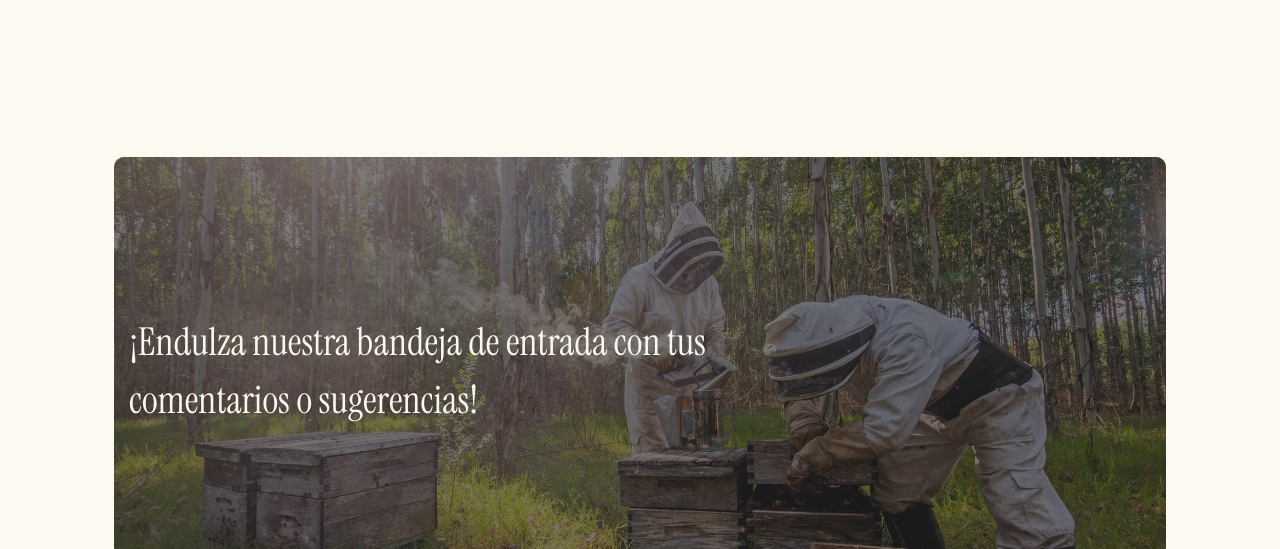
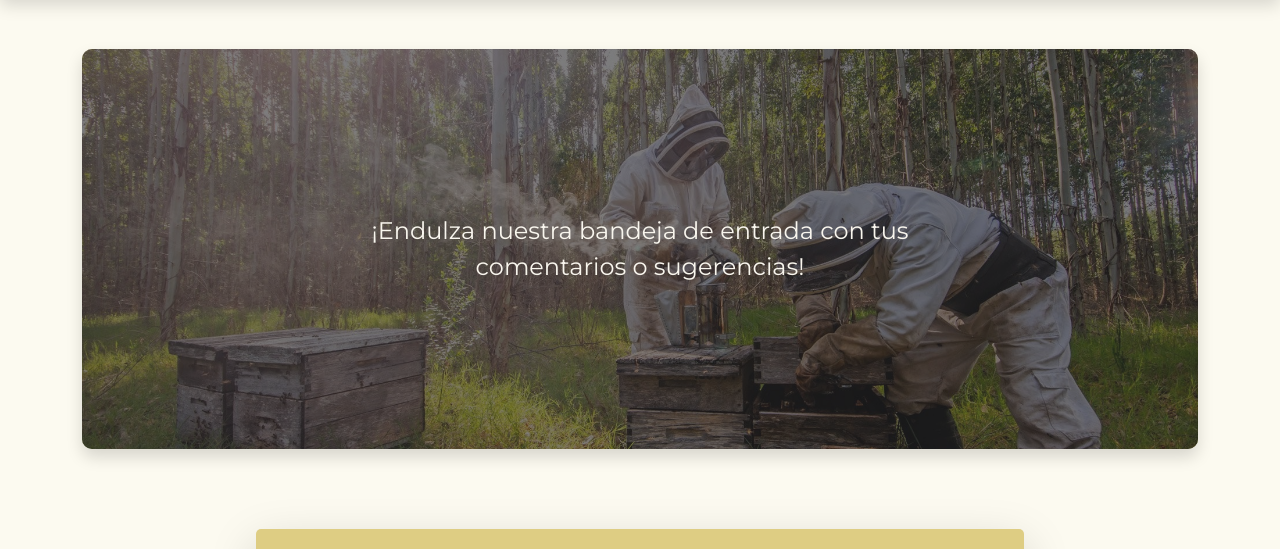
Before and after one commit to imart302/DevHuerta, a plain HTML site: page contact.html in a window 1280 px wide. Shown: the part 79-628 px from the top of the page. Drawn offline with nearby package versions, Linux system fonts and the light colour scheme.

Commit message:
fix: Fix generales   - Navbar fixed y corrección de z-index   - Padding top de cada main en cada pagina   - En contacto centrar el banner

```diff
--- a/contact.html
+++ b/contact.html
@@ -17,12 +17,13 @@
 </head>
 
 <body>
-  <!-- Inicio de Nav Bar -->
-  <nav class="navbar navbar-expand-md nav-color">
+
+  <!-- Inicio de navbar -->
+  <nav class="navbar navbar-expand-md nav-color position-fixed w-100 top-0 shadow">
     <div class="container-fluid">
       <!-- Inicio y logo -->
       <div class="navbar-nav">
-        <a class="navbar-brand nav-link title" href="/index.html">
+        <a class="navbar-brand nav-link title" href="/">
           <img src="/assets/svgs/DulceNectar.svg" alt="" class="nav-img" srcset="" />DULCE NECTAR
         </a>
         <!-- menu Hamburger -->
@@ -58,14 +59,15 @@
       </div>
     </div>
   </nav>
+
   <!-- Inicia contenido principal pagina de contacto -->
-  <main id="id-contact-main" class="container position-relative">
-    <div class="img-container">
+  <main id="id-contact-main" class="container position-relative pt-5">
+    <div class="img-container shadow">
       <span class="Span-element"></span>
       <p>¡Endulza nuestra bandeja de entrada con tus comentarios o sugerencias!</p>
     </div>
 
-    <div class="card-container">
+    <div class="card-container shadow-lg">
       <img src="./assets/svgs/DulceNectar.svg" alt="logo-dulceNectar">
 
       <form action="#" class="contact-form" id="contactForm">
--- a/styles/contact.css
+++ b/styles/contact.css
@@ -6,9 +6,9 @@
 /* Estilos de imagen y titulo superior */
 .img-container {
     position: relative;
-    min-width: 20em;
+    width: 100%;
     height: 25em;
-    margin: clamp(0.5em, 5vw, 2em);
+    margin-bottom: 5rem;
     background-image: url(../assets/imgs/contactImg.webp);
     background-size: cover;
     background-position: center center;
@@ -27,14 +27,13 @@
 }
 
 .img-container p {
-    font-family: 'Instrument Serif', serif;
-    font-size: clamp(1.5em, 3vw, 2.5em);
     font-weight: normal;
+    font-size: x-large;
     position: absolute;
+    text-align: center;
+    left: 50%;
     top: 50%;                                   /*Coloca el texto en el centro verticalmente*/
-    transform: translateY(-50%);
-    margin: 15px;
-    max-width: 55%;
+    transform: translate(-50%, -50%);
 }
 
 /* Estilos para el bloque del logo y el formulario*/
@@ -81,3 +80,52 @@
     width: 10em;
     justify-self: center;
 }
+
+
+
+/*
+----------------------------------------------------
+MEDIA QUERIES FOR COMMON SIZES
+----------------------------------------------------
+*/
+
+
+/* Extra small devices (phones, 600px and down) */
+@media only screen and (max-width: 600px) {
+  .img-container p {
+    font-size: large;
+    width: 90%;
+  }
+}
+
+/* Small devices (portrait tablets and large phones, 600px and up) */
+@media only screen and (min-width: 600px) {
+  .img-container p {
+    font-size: large;
+    width: 80%;
+  }
+}
+
+/* Medium devices (landscape tablets, 768px and up) */
+@media only screen and (min-width: 768px) {
+  .img-container p {
+    font-size: x-large;
+    width: 55%;
+  }
+}
+
+/* Large devices (laptops/desktops, 992px and up) */
+@media only screen and (min-width: 992px) {
+  .img-container p {
+    font-size: x-large;
+    width: 55%;
+  }
+}
+
+/* Extra large devices (large laptops and desktops, 1200px and up) */
+@media only screen and (min-width: 1200px) {
+  .img-container p {
+    font-size: x-large;
+    width: 55%;
+  }
+}
--- a/styles/index.css
+++ b/styles/index.css
@@ -109,7 +109,7 @@ MEDIA QUERIES FOR COMMON SIZES
 /* Medium devices (landscape tablets, 768px and up) */
 @media only screen and (min-width: 768px) {
   .dn-grid {
-    grid-template-columns: repeat(1, 1fr);
+    grid-template-columns: repeat(2, 1fr);
   }
 }
 
--- a/styles/root.css
+++ b/styles/root.css
@@ -185,6 +185,17 @@ body {
   background-color: var(--primary-background) !important;
 }
 
+
+
+/*
+-----------------------------------------
+SOBRE-ESCRITURA COMPONENTE NAVBAR DE BOOTSTRAP
+-----------------------------------------
+*/
+.navbar {
+  z-index: 1030;
+}
+
 /*
 -----------------------------------------
 ELEMENTOS SEMÁNTICOS
@@ -193,5 +204,5 @@ ELEMENTOS SEMÁNTICOS
 
 main {
   min-height: 100vh; /* Para asegurar que el footer siempre este debajo */
-  margin-top: 10rem;
+  margin-top: 5rem;
 }
```
Also changed, not shown: about-us.html (+4 -4 lines), index.html (+5 -3 lines), store.html (+10 -9 lines).
